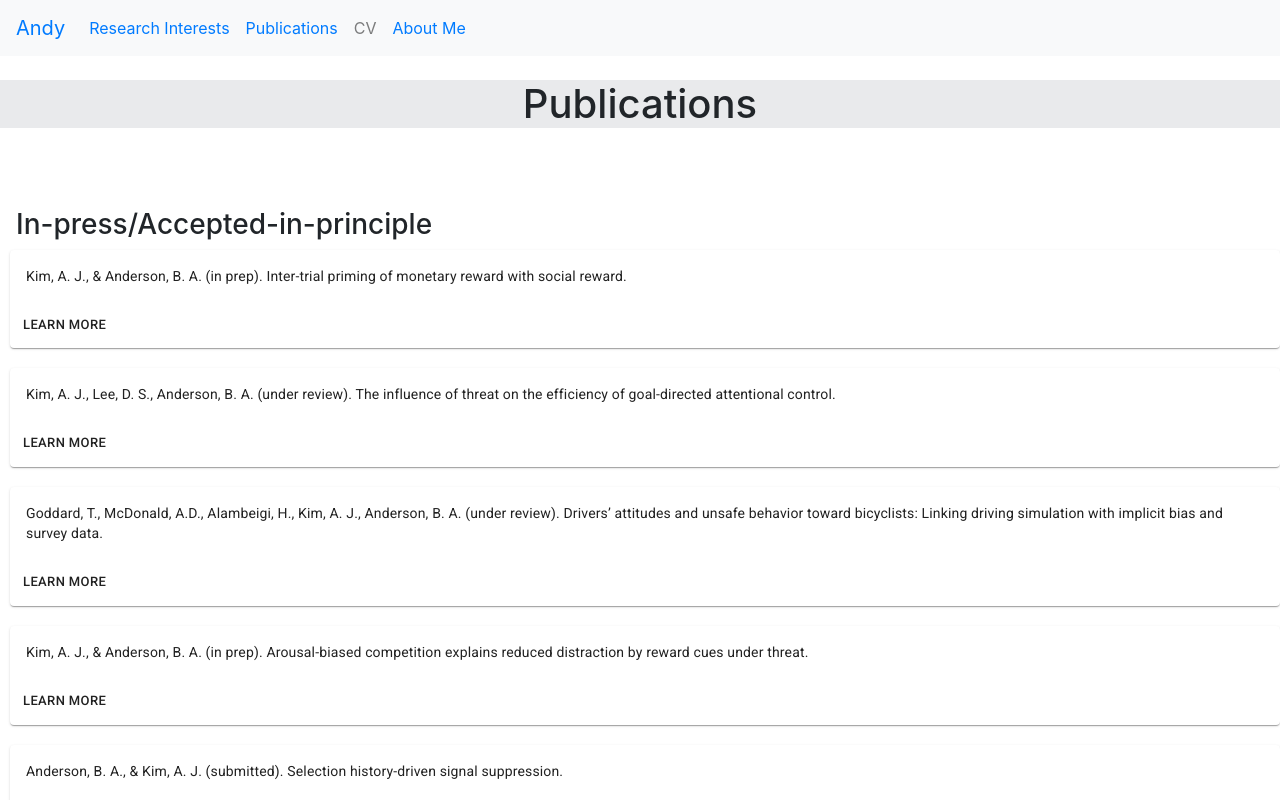
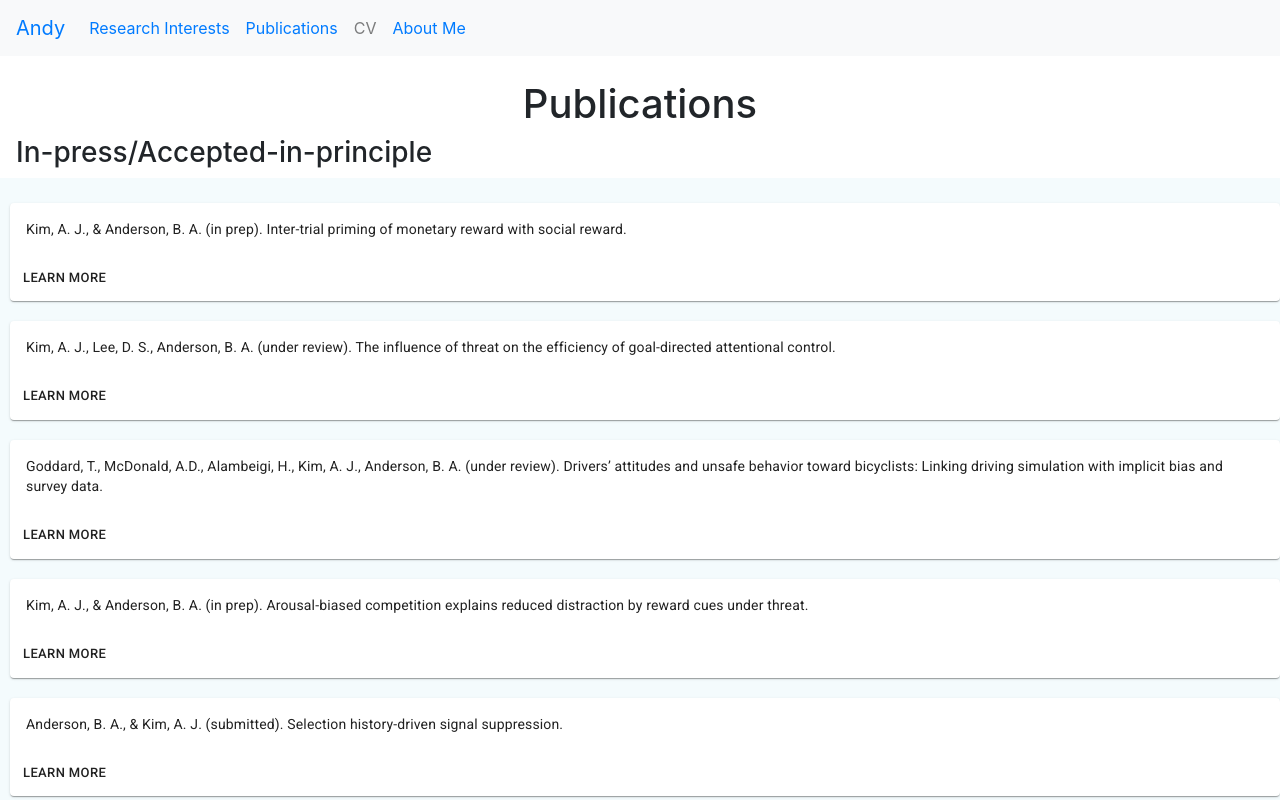
Before and after one commit to vjavmahs1/portfolio-andy, a React (Create React App) app: page /publications in a window 1280 px wide. Shown: the top 800 px of the page. Built offline with nearby package versions, Linux system fonts and the light colour scheme.

Commit message:
changed background color

```diff
--- a/src/components/header/header.css
+++ b/src/components/header/header.css
@@ -1,6 +1,6 @@
 .header {
   margin-bottom: 5rem;
-  background-color: #E9EAEC;
+  background-color: #F4FBFD;
 }
 
 .link {
@@ -10,5 +10,5 @@
 .link:hover {
   text-decoration: none;
   color: #263238;
-  background-color: #eceff1;
+  background-color: #F4FBFD;
 }
--- a/src/components/home/home.css
+++ b/src/components/home/home.css
@@ -5,7 +5,7 @@
     justify-items: center;
     align-items: center;
     grid-row-gap: 3rem;
-    background-color: #E9EAEC;
+    background-color: #F4FBFD;
 
 }
 
--- a/src/components/publications/publication/publication.css
+++ /dev/null
@@ -1,7 +0,0 @@
-.root {
-  display: grid;
-  grid-template-columns: auto;
-  grid-column-gap: 50px;
-  grid-row-gap: 50px;
-  /* Space between items */
-}
--- a/src/components/publications/publications.css
+++ b/src/components/publications/publications.css
@@ -1,5 +1,9 @@
-.header {
-  text-align: center;
+
+
+.root {
+    background-color: #F4FBFD;
+    padding-top: 25px;
+    padding-bottom: 25px;
 }
 
 .sub-header {
--- a/src/components/publications/publications.js
+++ b/src/components/publications/publications.js
@@ -8,8 +8,9 @@ class Publications extends Component {
         return(
             <div>
                 <Header/>
-                <h1 className = "header">Publications</h1>
+                    <h1 style={{textAlign:'center'}}>Publications</h1>
                 <h3 className='sub-header'>In-press/Accepted-in-principle</h3>
+
                 <div className ="root">
                     <Publication body={"Kim, A. J., & Anderson, B. A. (in prep). Inter-trial priming of monetary reward with social reward."}/>
                     <Publication body={"Kim, A. J., Lee, D. S., Anderson, B. A. (under review). The influence of threat on the efficiency of goal-directed attentional control."}/>
@@ -17,6 +18,7 @@ class Publications extends Component {
                     <Publication body={"Kim, A. J., & Anderson, B. A. (in prep). Arousal-biased competition explains reduced distraction by reward cues under threat."} />
                     <Publication body= {"Anderson, B. A., & Kim, A. J. (submitted). Selection history-driven signal suppression."} />
                 </div>
+
                 <h3 className='sub-header'>Published</h3>
                 <div className ="root">
                     <Publication body= {"Anderson, B. A., Kim, H., Britton, M. K., & Kim, A. J. (in press). Measuring attention to reward as an individual trait: The value-driven attention questionnaire (VDAQ). Psychological Research. "}/>
```
